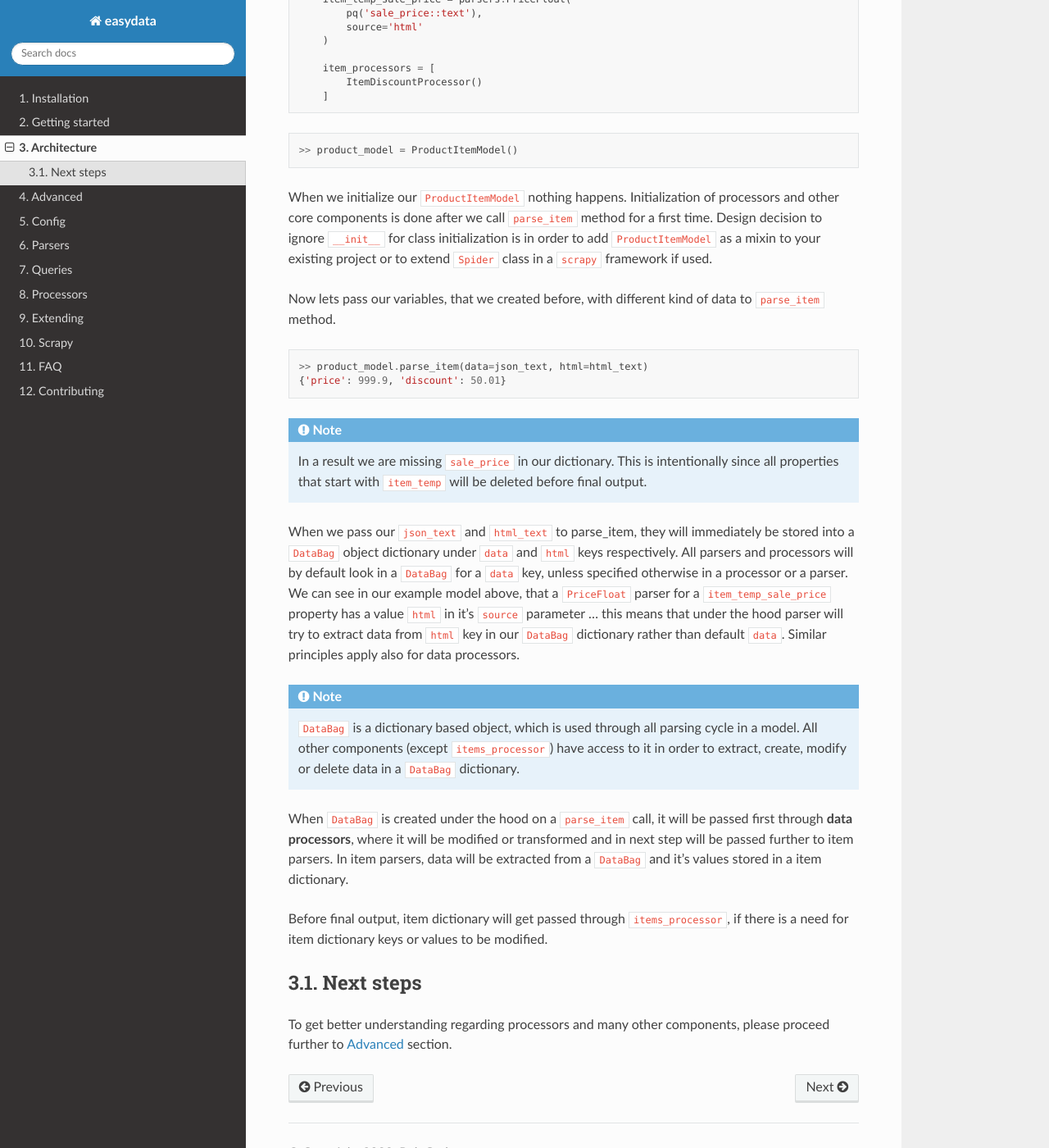
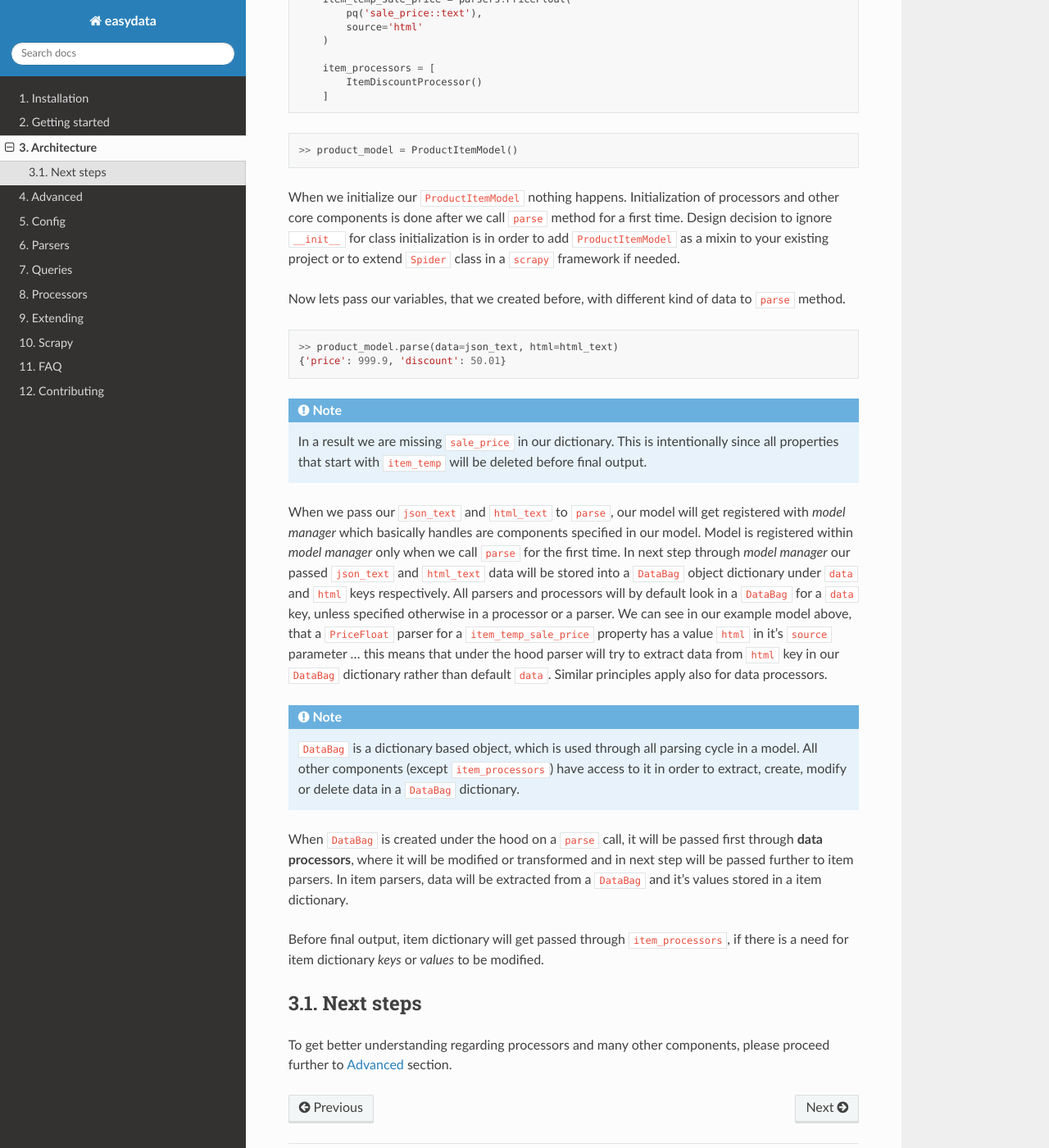
Before and after one commit to easydatapy/easydata, a Sphinx documentation site: the page built from docs/architecture.rst, in a window 1280 px wide and 1400 px high, scrolled down 902 px. Shown: the whole window at 82% size. Built offline with Sphinx 7.4.7 and the Read the Docs theme 2.0.0, drawn with Linux system fonts in a browser that asks for light colours.

Commit message:
fix typos

```diff
--- a/docs/architecture.rst
+++ b/docs/architecture.rst
@@ -12,9 +12,9 @@ Architecture
 * item processors
 * data bag
 
-Each of these components can be used independently to process data and because of
-that, writing tests for a custom build components is easy and straightforward
-without a need to utilize mocks.
+Each of these components can be used independently to process data and because of that,
+writing tests for a custom build components is easy and straightforward without a need
+to utilize mocks.
 
 .. topic:: Most important component is a model.
 
@@ -57,17 +57,17 @@ through other components.
     >> product_model = ProductItemModel()
 
 When we initialize our ``ProductItemModel`` nothing happens. Initialization of processors
-and other core components is done after we call ``parse_item`` method for a first time.
-Design decision to ignore ``__init__`` for class initialization is in order to add
-``ProductItemModel`` as a mixin to your existing project or to extend ``Spider`` class in a
-``scrapy`` framework if used.
+and other core components is done after we call ``parse`` method for a first time. Design
+decision to ignore ``__init__`` for class initialization is in order to add ``ProductItemModel``
+as a mixin to your existing project or to extend ``Spider`` class in a ``scrapy`` framework
+if needed.
 
 Now lets pass our variables, that we created before, with different kind of data to
-``parse_item`` method.
+``parse`` method.
 
 .. code-block:: python
 
-    >> product_model.parse_item(data=json_text, html=html_text)
+    >> product_model.parse(data=json_text, html=html_text)
     {'price': 999.9, 'discount': 50.01}
 
 .. note::
@@ -76,31 +76,33 @@ Now lets pass our variables, that we created before, with different kind of data
     since all properties that start with ``item_temp`` will be deleted before final
     output.
 
-When we pass our ``json_text`` and ``html_text`` to parse_item, they will immediately
-be stored into a ``DataBag`` object dictionary under ``data`` and ``html`` keys respectively.
-All parsers and processors will by default look in a ``DataBag`` for a ``data`` key,
-unless specified otherwise in a processor or a parser. We can see in our example model
-above, that a ``PriceFloat`` parser for a ``item_temp_sale_price`` property has a value
-``html`` in it's ``source`` parameter ... this means that under the hood parser will try to
-extract data from ``html`` key in our ``DataBag`` dictionary rather than default ``data``.
-Similar principles apply also for data processors.
+When we pass our ``json_text`` and ``html_text`` to ``parse``, our model will get registered
+with *model manager* which basically handles are components specified in our model. Model
+is registered within *model manager* only when we call ``parse`` for the first time. In next
+step through *model manager* our passed ``json_text`` and ``html_text`` data will be stored
+into a ``DataBag`` object dictionary under ``data`` and ``html`` keys respectively. All parsers
+and processors will by default look in a ``DataBag`` for a ``data`` key, unless specified
+otherwise in a processor or a parser. We can see in our example model above, that a ``PriceFloat``
+parser for a ``item_temp_sale_price`` property has a value ``html`` in it's ``source`` parameter
+... this means that under the hood parser will try to extract data from ``html`` key in our
+``DataBag`` dictionary rather than default ``data``. Similar principles apply also for data processors.
 
 .. note::
 
     ``DataBag`` is a dictionary based object, which is used through all parsing cycle in
-    a model. All other components (except ``items_processor``) have access to it in
+    a model. All other components (except ``item_processors``) have access to it in
     order to extract, create, modify or delete data in a ``DataBag`` dictionary.
 
-When ``DataBag`` is created under the hood on a ``parse_item`` call, it will be passed
+When ``DataBag`` is created under the hood on a ``parse`` call, it will be passed
 first through **data processors**, where it will be modified or transformed and in next
 step will be passed further to item parsers. In item parsers, data will be extracted from
 a ``DataBag`` and it's values stored in a item dictionary.
 
-Before final output, item dictionary will get passed through ``items_processor``, if there is
-a need for item dictionary keys or values to be modified.
+Before final output, item dictionary will get passed through ``item_processors``, if there is
+a need for item dictionary *keys* or *values* to be modified.
 
 
 Next steps
 ==========
-To get better understanding regarding processors and many other components, please
-proceed further to :ref:`advanced` section.
+To get better understanding regarding processors and many other components, please proceed
+further to :ref:`advanced` section.
```
Also changed, not shown: docs/getting_started.rst (+37 -29 lines).
